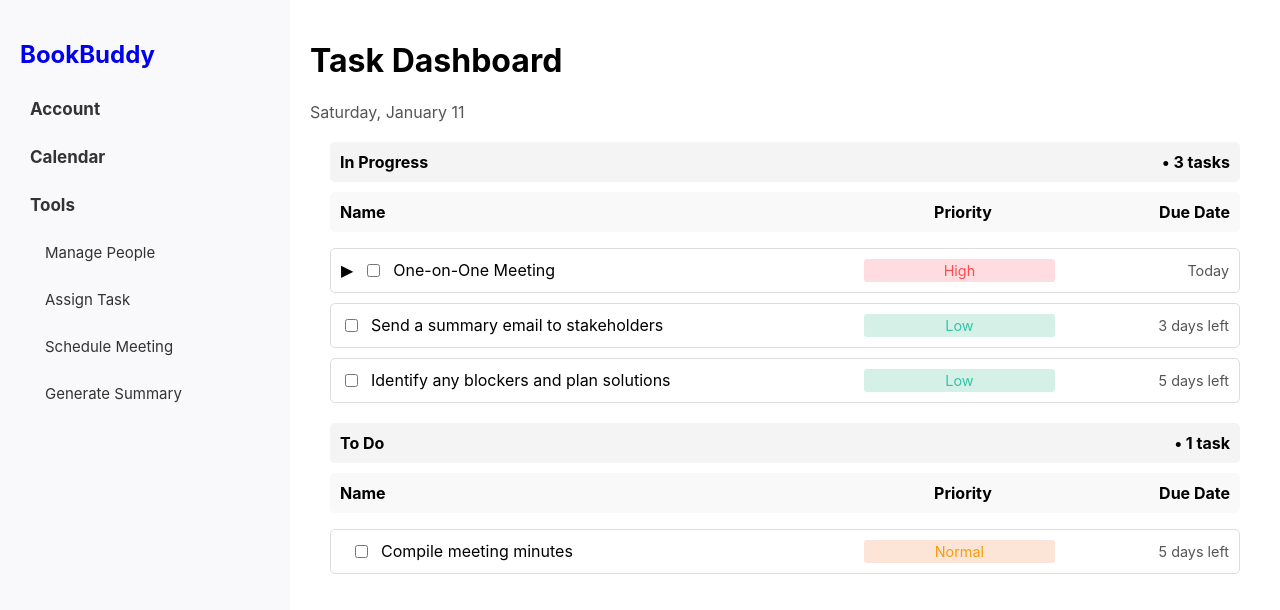
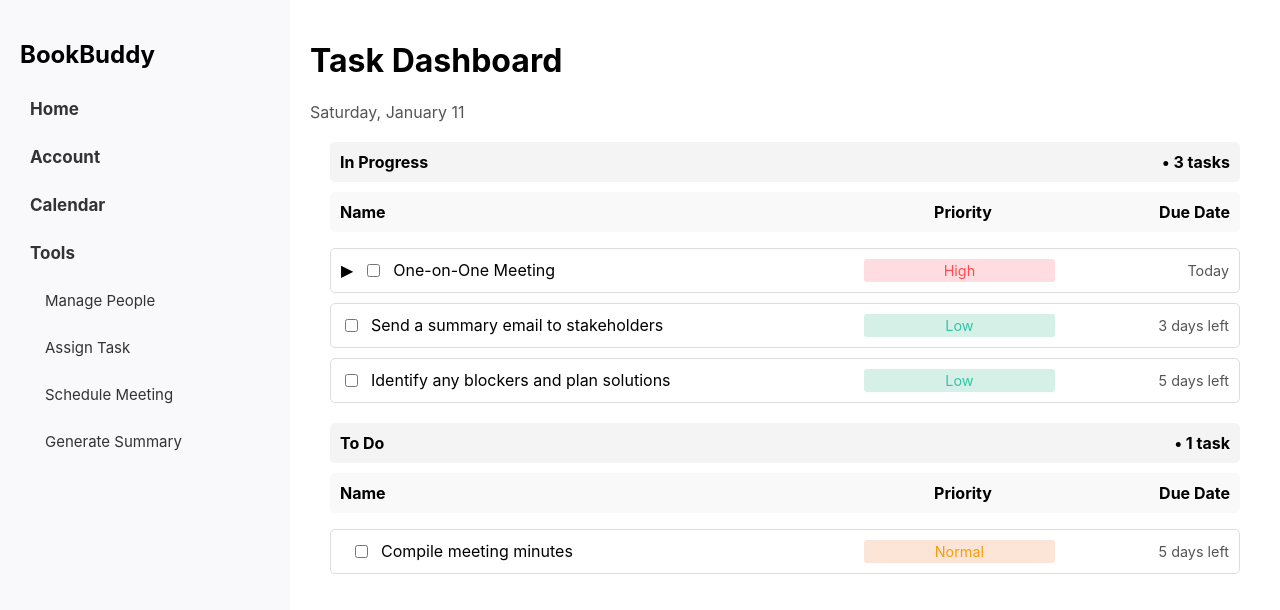
Before and after one commit to shengweikoh/pookierookies, a React (Create React App) app in the folder frontend/: page /home in a window 1280 px wide. Shown: the top 610 px of the page. Built offline with nearby package versions, Linux system fonts and the light colour scheme.

Commit message:
Fix conflict 2

```diff
--- a/frontend/src/Components/Sidebar.jsx
+++ b/frontend/src/Components/Sidebar.jsx
@@ -1,21 +1,20 @@
 import React from "react";
 // import "../pages/home/Home.css";
 import "./Sidebar.css";
-import { Link } from "react-router-dom"
 
 const Sidebar = () => {
   return (
     <div className="sidebar">
-      <div className="logo"><Link id="logo" to="/home">BookBuddy</Link></div>
+      <div className="logo">BookBuddy</div>
       <ul className="nav-list">
-        {/* <li className="nav-item section-title"></li> */}
-        <li className="nav-item section-title"><Link to="/account" className="links">Account</Link></li>
-        <li className="nav-item section-title"><Link to="/calendar" className="links">Calendar</Link></li>
-        <li className="nav-item section-title" id="tools">Tools</li>
-        <li className="nav-item2"><Link to="/tools/manage-people" className="links">Manage People</Link></li>
-        <li className="nav-item2"><Link to="/tools/assign-task" className="links">Assign Task</Link></li>
-        <li className="nav-item2"><Link to="/tools/schedule-meeting" className="links">Schedule Meeting</Link></li>
-        <li className="nav-item2"><Link to="/tools/generate-summary" className="links">Generate Summary</Link></li>
+        <li className="nav-item section-title">Home</li>
+        <li className="nav-item section-title">Account</li>
+        <li className="nav-item section-title">Calendar</li>
+        <li className="nav-item section-title">Tools</li>
+        <li className="nav-item2">Manage People</li>
+        <li className="nav-item2">Assign Task</li>
+        <li className="nav-item2">Schedule Meeting</li>
+        <li className="nav-item2">Generate Summary</li>
       </ul>
     </div>
   );
```
Also changed, not shown: frontend/src/Components/Sidebar.css (line endings or trailing spaces).
